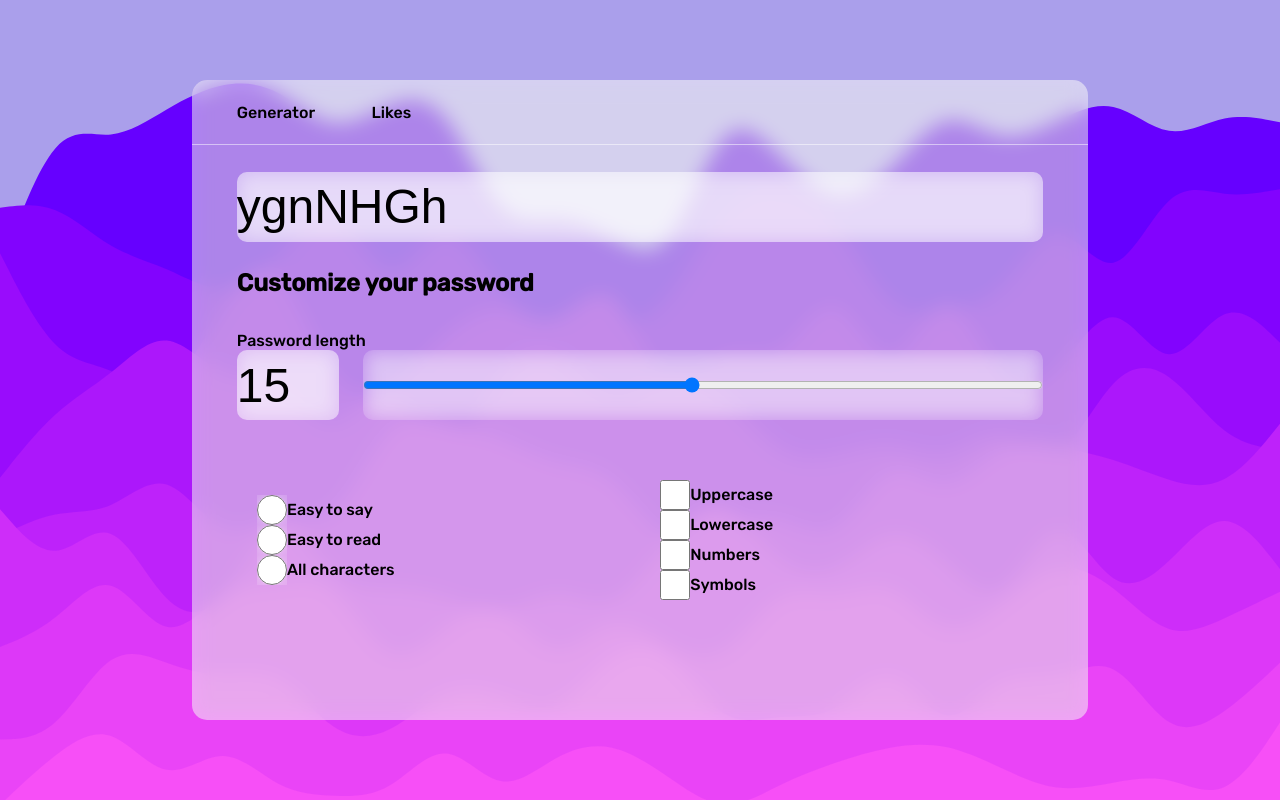
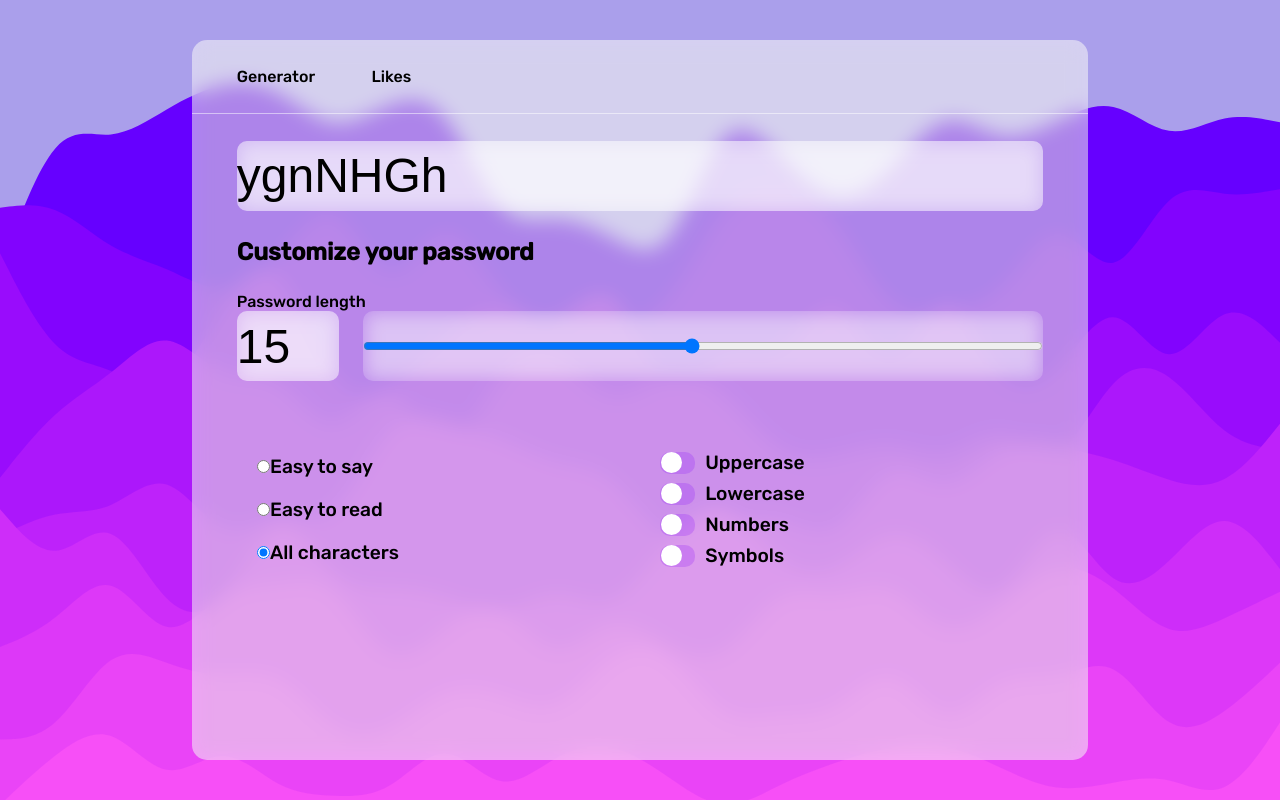
Before and after one commit to endoresur/PasswordGenerator, a React (Create React App) app: page / in a window 1280 px wide. Built offline with nearby package versions, Linux system fonts and the light colour scheme.

Commit message:
Styled app

```diff
--- a/src/components/Card.jsx
+++ b/src/components/Card.jsx
@@ -5,10 +5,12 @@ import CardMain from "./CardMain";
 
 const Card = () => {
 
-    return(
+    return (
         <GlassCard>
-            <CardHeader/>
-            <CardMain/>
+            <div>
+                <CardHeader />
+                <CardMain />
+            </div>
         </GlassCard>
     );
 }
--- a/src/components/CardMain.jsx
+++ b/src/components/CardMain.jsx
@@ -1,5 +1,6 @@
 import React from "react";
 import { Input } from "../styles/CardStyles";
+import { Switch } from "../styles/SwitchStyle";
 import { Container, FlexContainer, GridContainer } from "../styles/MainStyles";
 
 const choices = [
@@ -12,27 +13,24 @@ const settings = [
     { id: 1, item: 'Uppercase' },
     { id: 2, item: 'Lowercase' },
     { id: 3, item: 'Numbers' },
-    { id: 3, item: 'Symbols' }
+    { id: 4, item: 'Symbols' }
 ];
+
+//    overflow-x: auto;
 
 const CardMain = () => {
 
     return (
-        <>
-            <Container >
-                <div>
+        <Container m='0' width='100%'>
+            <Container>
                     <Input width={'100%'} type='text' defaultValue="ygnNHGh" />
-                </div>
             </Container>
-
-            <form>
             <Container>
                 <h2>Customize your password</h2>
             </Container>
-                <GridContainer rows='1fr 1fr'>
 
-                    <Container m='0' width='100%'>
-                        <Container m='0' width='100%' m={'0 0 -5% 0'}>Password length</Container>
+                <Container>
+                    <Container width='100%' m={'0 0 -3% 0'}>Password length</Container>
                     <FlexContainer dir='colunms' m='0' width='100%'>
                         <Input type="text" width={'15%'} m={'0 3% 0 0'} defaultValue='15' />
                         <Input
@@ -41,45 +39,40 @@ const CardMain = () => {
                             max="30"
                             step="1"
                             defaultValue='15'
-                                m={'0 3% 0 0'}
                             width={'100%'}
-                                m={'5% 0 5% 0'}
+                            m={'3% 0 3% 0'}
                         />
                     </FlexContainer>
                 </Container>
 
-                    <Container m='0' width='100%'>
+                <FlexContainer fs='1.2em'>
                     <GridContainer m='0' width='100%' cols='1fr 1fr'>
 
                         <GridContainer dir='rows'>
                             {choices.map(function (choice) {
                                 return (
-                                        <FlexContainer m='auto' width='100%'>
-                                            <Input height='30px' width='30px' type="radio" id="contactChoice1"
-                                                name="contact" value="email" />
-                                            <label htmlFor="contactChoice1">{choice.item}</label>
+                                    <FlexContainer key={choice.id} m='10px 0 10px 0' width='100%'>
+                                        <input type='radio' name='choice' checked/>
+                                        <label>{choice.item}</label>
                                     </FlexContainer>
                                 );
                             })}
                         </GridContainer>
 
                         <GridContainer dir='rows'>
-                                {settings.map(function(setting) {
+                            {settings.map(function (setting) {
                                 return (
-                                        <FlexContainer m='auto' width='100%'>
-                                            <Input height='30px' width='30px' type="checkbox" id="contactChoice1"
-                                                name="contact" value="email" />
-                                            <label htmlFor="contactChoice1">{setting.item}</label>
+                                    <FlexContainer key={setting.id} m='4px 0 4px 0' width='100%'>
+                                        <Switch />
+                                        <label>{setting.item}</label>
                                     </FlexContainer>
                                 );
                             })}
                         </GridContainer>
                     </GridContainer>
+                </FlexContainer>
+
         </Container>
-
-                </GridContainer>
-            </form>
-        </>
     );
 }
 
--- a/src/index.css
+++ b/src/index.css
@@ -13,3 +13,10 @@ body {
 
   font-family: 'Rubik', sans-serif;
 }
+
+::-webkit-scrollbar { width: 3px; height: 3px;}
+::-webkit-scrollbar-track {  background-color: #999;}
+::-webkit-scrollbar-track-piece { background-color: #999;}
+::-webkit-scrollbar-thumb { height: 100px; background-color: #666; border-radius: 3px;}
+::-webkit-scrollbar-corner { background-color: #999;}
+::-webkit-resizer { background-color: #666;}
--- a/src/styles/CardStyles.js
+++ b/src/styles/CardStyles.js
@@ -1,12 +1,14 @@
 import styled from "styled-components";
 
 const GlassCard = styled.div`
-    height: 80%;
+    height: 90vh;
     width: 70%;
 
     background: rgba(255, 255, 255, 0.5);
     backdrop-filter: blur(10px) saturate(80%);
     border-radius: 15px;
+
+    overflow-x: auto;
 `
 
 const Header = styled.div`
@@ -23,7 +25,6 @@ const HeaderNav = styled.div`
 
 const Input = styled.input`
     height: ${props => props.height || '70px'};
-    //height: 70px;
     width: ${props => props.width || '20%'};
     margin: ${props => props.m || ''};
     font-size: 3em;
@@ -42,5 +43,4 @@ const Input = styled.input`
     }
 `
 
-
-export {GlassCard, Header, HeaderNav, Input};
+export { GlassCard, Header, HeaderNav, Input };
--- a/src/styles/MainStyles.js
+++ b/src/styles/MainStyles.js
@@ -15,6 +15,7 @@ const Container = styled.div`
     margin: ${props => props.m || '3% auto 3% auto'};
     width: ${props => props.width || '90%'};
     height: ${props => props.height || ''};
+    font-size: ${props => props.fs || ''};
 `
 
 const FlexContainer = styled(Container)`
--- /dev/null
+++ b/src/styles/SwitchStyle.js
@@ -0,0 +1,57 @@
+import React from "react";
+import styled from "styled-components";
+
+const SwitchInputUI = styled.input.attrs({ type: "checkbox" })`
+  opacity: 0;
+`
+
+const SwitchSliderUI = styled.span`
+  position: absolute;
+  cursor: pointer;
+  top: 0;
+  left: 0;
+  right: 0;
+  bottom: 0;
+  background-color: rgba(129,3,255, 0.2);
+  transition: 0.2s;
+  border-radius: 10px;
+
+  &:before {
+    content: "";
+    position: absolute;
+    width: 21px;
+    height: 21px;
+    left: 1px;
+    bottom: 1px;
+    background-color: #fff;
+    transition: 0.4s;
+    border-radius: 50%;
+  }
+`
+
+const SwitchUI = styled.label`
+  position: relative;
+  display: inline-block;
+  width: 35px;
+  height: 22px;
+  margin-bottom: 0;
+  margin-right: 10px;
+  vertical-align: middle;
+  ${SwitchInputUI}:checked + ${SwitchSliderUI} {
+    background-color: rgba(101,0,255, 0.7);
+  }
+  ${SwitchInputUI}:checked + ${SwitchSliderUI}:before {
+    transform: translateX(13px);
+  }
+`
+
+const Switch = () => {
+  return (
+    <SwitchUI>
+      <SwitchInputUI />
+      <SwitchSliderUI />
+    </SwitchUI>
+  );
+}
+
+export {Switch};
```
Lines whose indentation alone changed are shown as unchanged.
